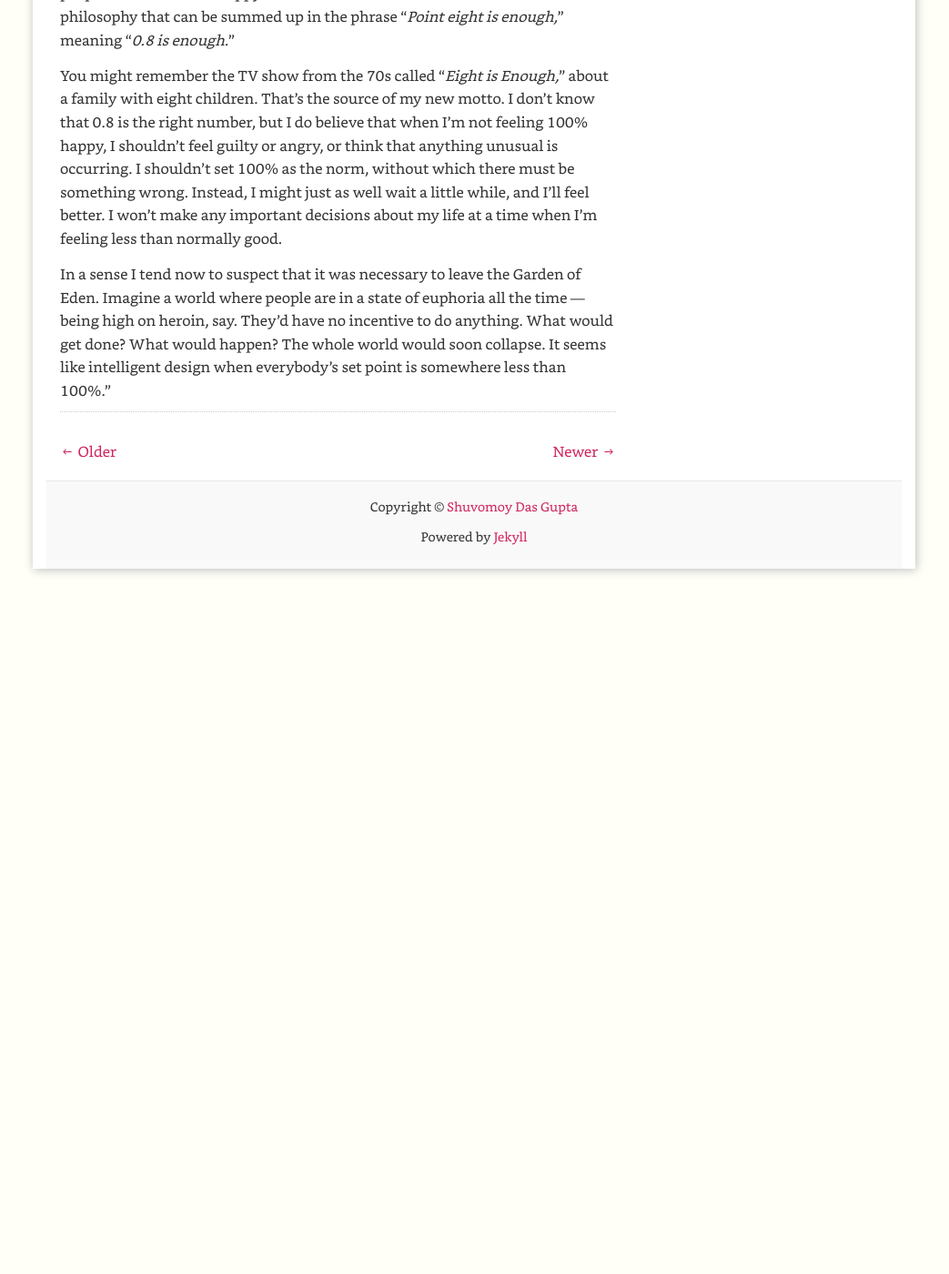
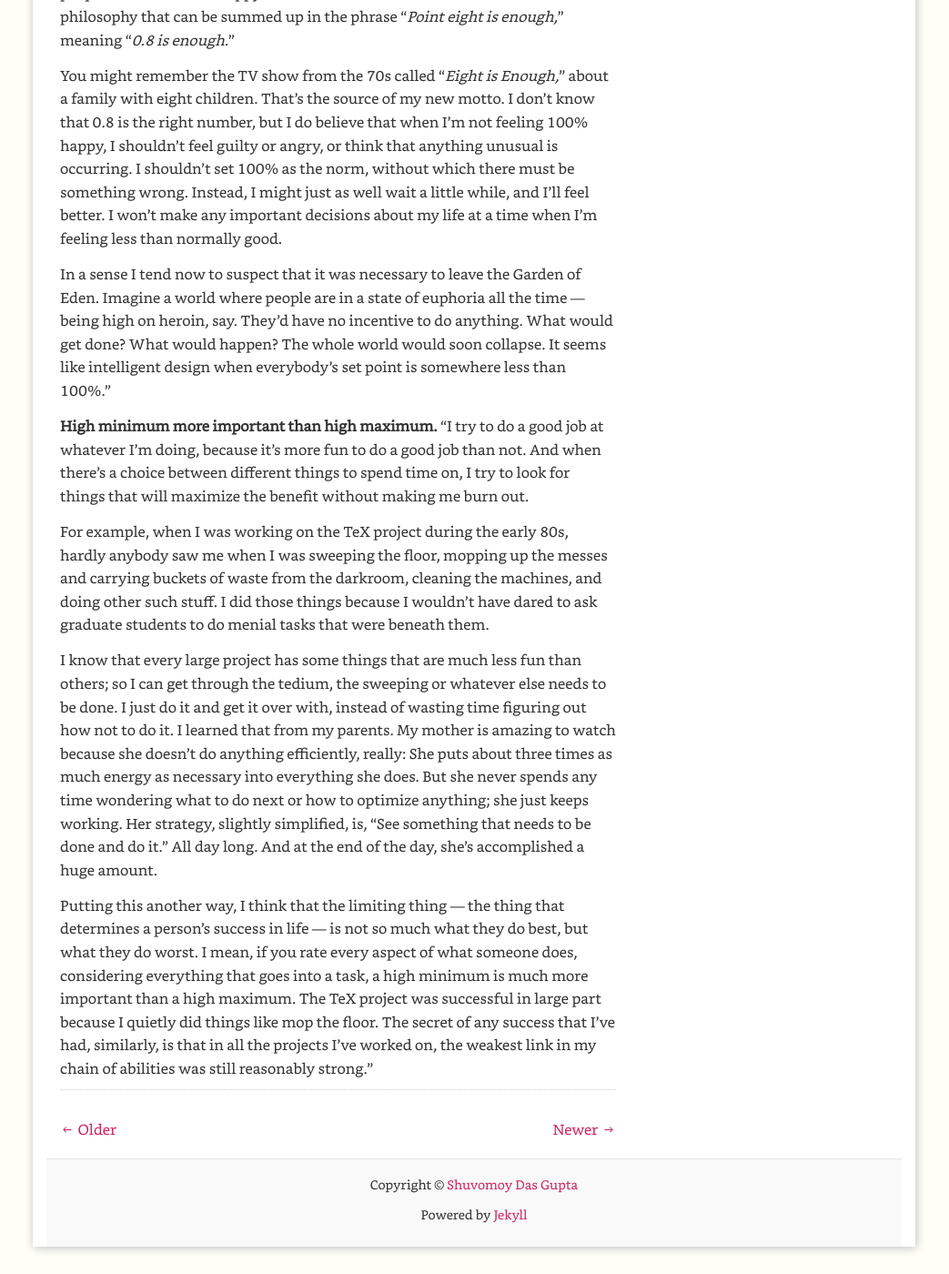
Before and after one commit to Shuvomoy/blog, a Jekyll site: the page built from _posts/2020-04-13-Knuth-on-work-habits-and-problem-solving-and-happiness.md, in a window 1280 px wide and 1400 px high, scrolled down 5408 px. Shown: the whole window at 91% size, without its empty margins (119-1162 px from the left). Built offline with Jekyll 4.4.1, drawn with Linux system fonts in a browser that asks for light colours; comment, search, counter and statistics services are not loaded; before the commit the page ends 6063 px from its top, so only the background shows below that.

Commit message:
Knuth update

```diff
--- a/_posts/2020-04-13-Knuth-on-work-habits-and-problem-solving-and-happiness.md
+++ b/_posts/2020-04-13-Knuth-on-work-habits-and-problem-solving-and-happiness.md
@@ -91,3 +91,13 @@ You might remember the TV show from the 70s called "*Eight is Enough,*" about a
 
 In a sense I tend now to suspect that it was necessary to leave the Garden of Eden. Imagine a world where people are in a state of euphoria all the time — being high on heroin, say. They'd have no incentive to do anything. What would get done? What would happen? The whole world
 would soon collapse. It seems like intelligent design when everybody's set point is somewhere less than 100%."
+
+
+
+**High minimum more important than high maximum.** "I try to do a good job at whatever I'm doing, because it's more fun to do a good job than not. And when there's a choice between different things to spend time on, I try to look for things that will maximize the benefit without making me burn out.
+
+For example, when I was working on the TeX project during the early 80s, hardly anybody saw me when I was sweeping the floor,  mopping up the messes and carrying buckets of waste from the darkroom, cleaning the machines, and doing other such stuff. I did those things because I wouldn't have dared to ask graduate students to do menial tasks that were beneath them.
+
+I know that every large project has some things that are much less fun than others; so I can get through the tedium, the sweeping or whatever else needs to be done. I just do it and get it over with, instead of wasting time figuring out how not to do it. I learned that from my parents. My mother is amazing to watch because she doesn't do anything efficiently, really: She puts about three times as much energy as necessary into everything she does. But she never spends any time wondering what to do next or how to optimize anything; she just keeps working. Her strategy, slightly simplified, is, "See something that needs to be done and do it." All day long. And at the end of the day, she's accomplished a huge amount.
+
+Putting this another way, I think that the limiting thing — the thing that determines a person's success in life — is not so much what they do best, but what they do worst. I mean, if you rate every aspect of what someone does, considering everything that goes into a task, a high minimum is much more important than a high maximum. The TeX project was successful in large part because I quietly did things like mop the floor. The secret of any success that I've had, similarly, is that in all the projects I've worked on, the weakest link in my chain of abilities was still reasonably strong."
```
